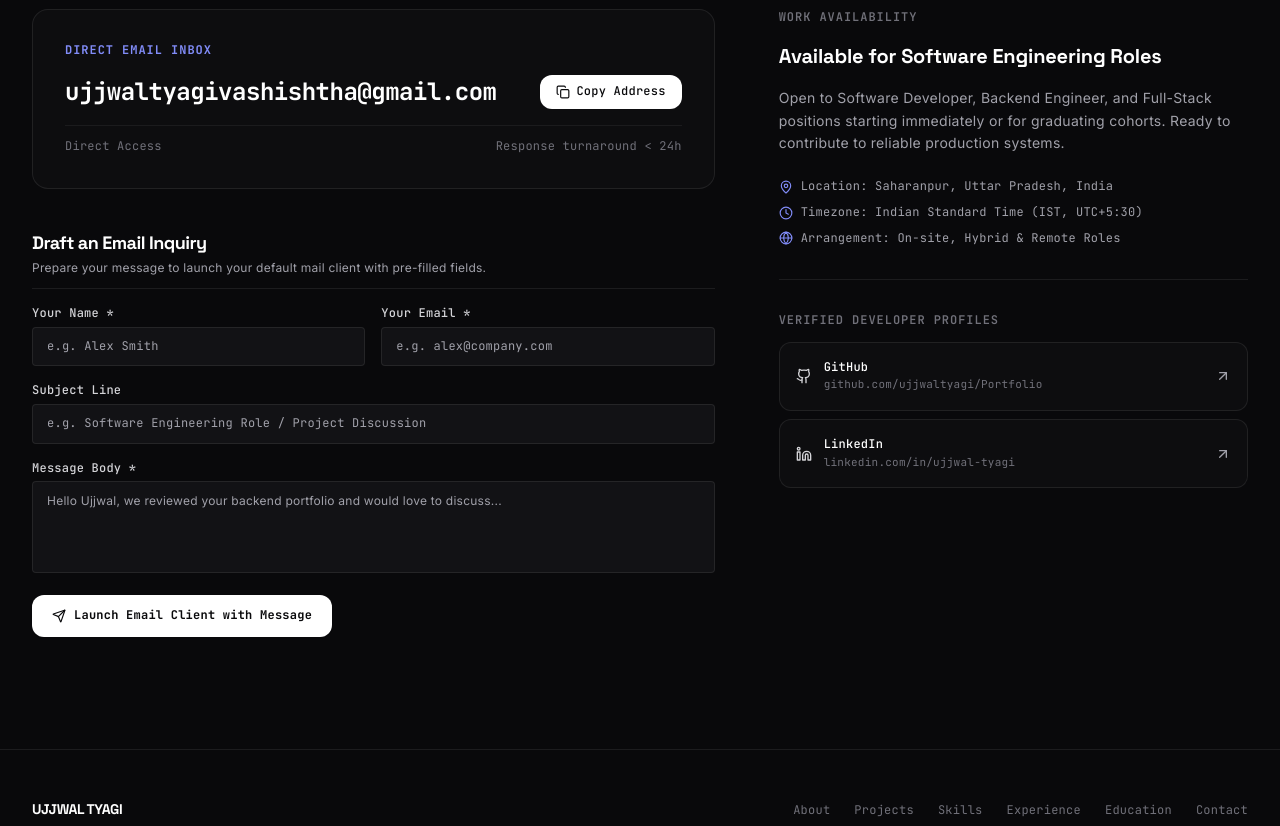
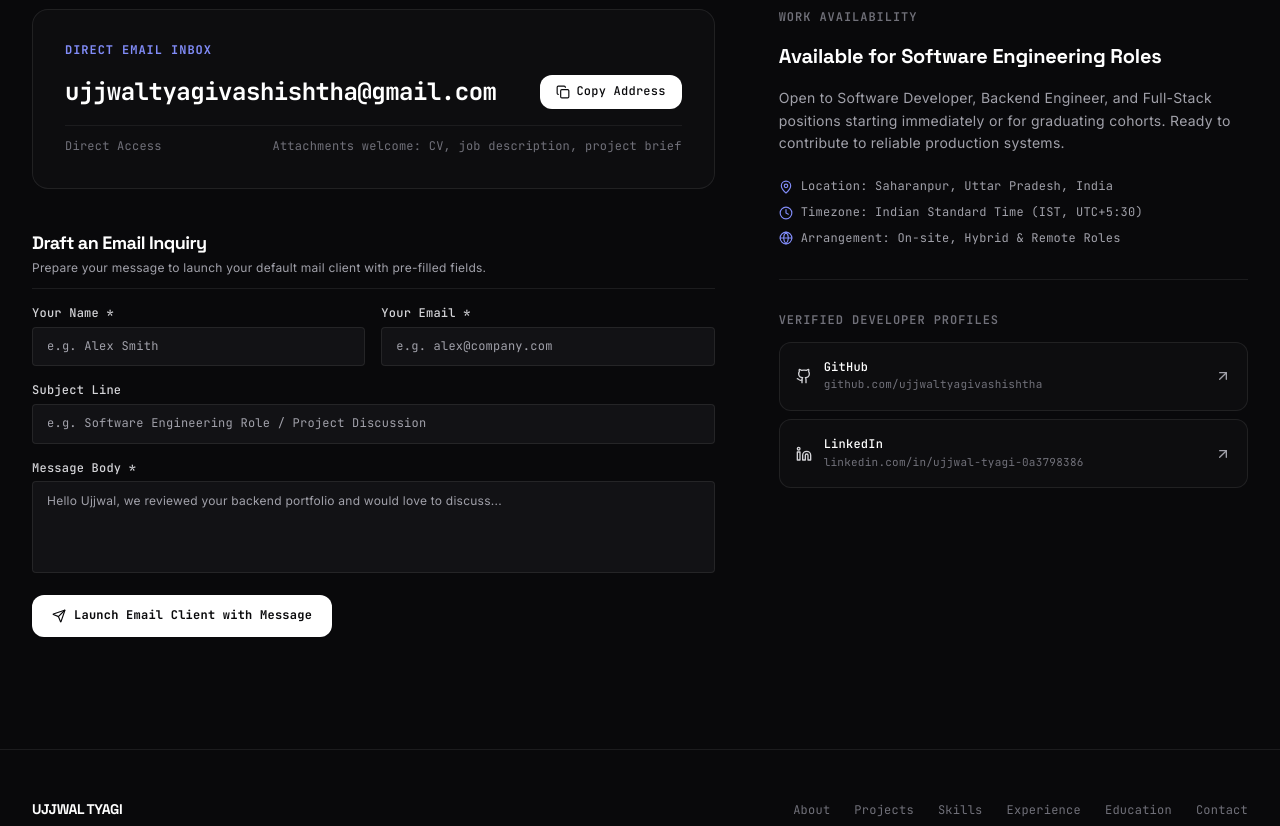
Before and after one commit to ujjwaltyagivashishtha/Portfolio, a React (Vite) app: page / in a window 1280 px wide. Shown: the part 7900-8726 px from the top of the page. Built offline with nearby package versions, Linux system fonts and the light colour scheme; the HTML template or start-up script is replaced by a standard one.

Commit message:
feat(contact): update social profiles, add sheen buttons, and enable staggered entry

```diff
--- a/src/sections/Contact.jsx
+++ b/src/sections/Contact.jsx
@@ -2,7 +2,6 @@ import React, { useState } from 'react';
 import { siteConfig } from '../config/site';
 import { useScrollReveal } from '../lib/useScrollReveal';
 import {
-  Mail,
   MapPin,
   Copy,
   Check,
@@ -107,6 +106,7 @@ export const Contact = () => {
           {/* Left Column: Direct Email & Pre-formatted Draft Helper (7 cols) */}
           <div
             ref={leftRef}
+            data-stagger
             className={`lg:col-span-7 space-y-8 reveal-init ${
               isLeftVisible ? 'reveal-active' : ''
             }`}
@@ -129,7 +129,7 @@ export const Contact = () => {
                 <button
                   type="button"
                   onClick={copyEmail}
-                  className="px-4 py-2 rounded-xl bg-zinc-900 dark:bg-white text-zinc-100 dark:text-zinc-950 font-mono text-xs font-medium flex items-center gap-1.5 shrink-0 transition-all duration-200 ease-out hover:-translate-y-0.5 hover:shadow-sm active:translate-y-0 active:scale-95 hover:bg-indigo-600 dark:hover:bg-indigo-500"
+                  className="btn-sheen px-4 py-2 rounded-xl bg-zinc-900 dark:bg-white text-zinc-100 dark:text-zinc-950 font-mono text-xs font-medium flex items-center gap-1.5 shrink-0 transition-all duration-200 ease-out hover:-translate-y-0.5 hover:shadow-sm active:translate-y-0 active:scale-95 hover:bg-indigo-600 dark:hover:bg-indigo-500"
                   aria-label="Copy email address"
                 >
                   {copied ? (
@@ -148,7 +148,7 @@ export const Contact = () => {
 
               <div className="pt-3 border-t border-zinc-200 dark:border-white/[0.06] flex items-center justify-between text-xs font-mono text-zinc-500">
                 <span>Direct Access</span>
-                <span>Response turnaround &lt; 24h</span>
+                <span>Attachments welcome: CV, job description, project brief</span>
               </div>
             </div>
 
@@ -231,7 +231,7 @@ export const Contact = () => {
                 <button
                   type="submit"
                   disabled={isClientLaunching}
-                  className="group px-5 py-3 rounded-xl bg-zinc-900 dark:bg-white text-zinc-100 dark:text-zinc-950 font-mono text-xs font-bold hover:bg-indigo-600 dark:hover:bg-indigo-500 hover:-translate-y-0.5 hover:shadow-md transition-all duration-200 ease-out flex items-center justify-center gap-2 w-full sm:w-auto active:translate-y-0 active:scale-[0.98] shadow-sm disabled:opacity-80 disabled:cursor-not-allowed"
+                  className="btn-sheen group px-5 py-3 rounded-xl bg-zinc-900 dark:bg-white text-zinc-100 dark:text-zinc-950 font-mono text-xs font-bold hover:bg-indigo-600 dark:hover:bg-indigo-500 hover:-translate-y-0.5 hover:shadow-md transition-all duration-200 ease-out flex items-center justify-center gap-2 w-full sm:w-auto active:translate-y-0 active:scale-[0.98] shadow-sm disabled:opacity-80 disabled:cursor-not-allowed"
                 >
                   {isClientLaunching ? (
                     <>
@@ -260,6 +260,7 @@ export const Contact = () => {
           {/* Right Column: Location, Timezone, and Professional Profiles (5 cols) */}
           <div
             ref={rightRef}
+            data-stagger
             className={`lg:col-span-5 space-y-8 reveal-init ${
               isRightVisible ? 'reveal-active' : ''
             }`}
@@ -312,7 +313,7 @@ export const Contact = () => {
                     <Github className="w-4 h-4 text-zinc-700 dark:text-zinc-300" />
                     <div>
                       <strong className="text-zinc-900 dark:text-white block font-medium">GitHub</strong>
-                      <span className="text-[11px] text-zinc-500">github.com/ujjwaltyagi/Portfolio</span>
+                      <span className="text-[11px] text-zinc-500">github.com/ujjwaltyagivashishtha</span>
                     </div>
                   </div>
                   <ArrowUpRight className="w-4 h-4 text-zinc-400 group-hover:text-zinc-900 dark:group-hover:text-white group-hover:translate-x-0.5 group-hover:-translate-y-0.5 transition-transform duration-200" />
@@ -328,7 +329,7 @@ export const Contact = () => {
                     <Linkedin className="w-4 h-4 text-zinc-700 dark:text-zinc-300" />
                     <div>
                       <strong className="text-zinc-900 dark:text-white block font-medium">LinkedIn</strong>
-                      <span className="text-[11px] text-zinc-500">linkedin.com/in/ujjwal-tyagi</span>
+                      <span className="text-[11px] text-zinc-500">linkedin.com/in/ujjwal-tyagi-0a3798386</span>
                     </div>
                   </div>
                   <ArrowUpRight className="w-4 h-4 text-zinc-400 group-hover:text-zinc-900 dark:group-hover:text-white group-hover:translate-x-0.5 group-hover:-translate-y-0.5 transition-transform duration-200" />
```
